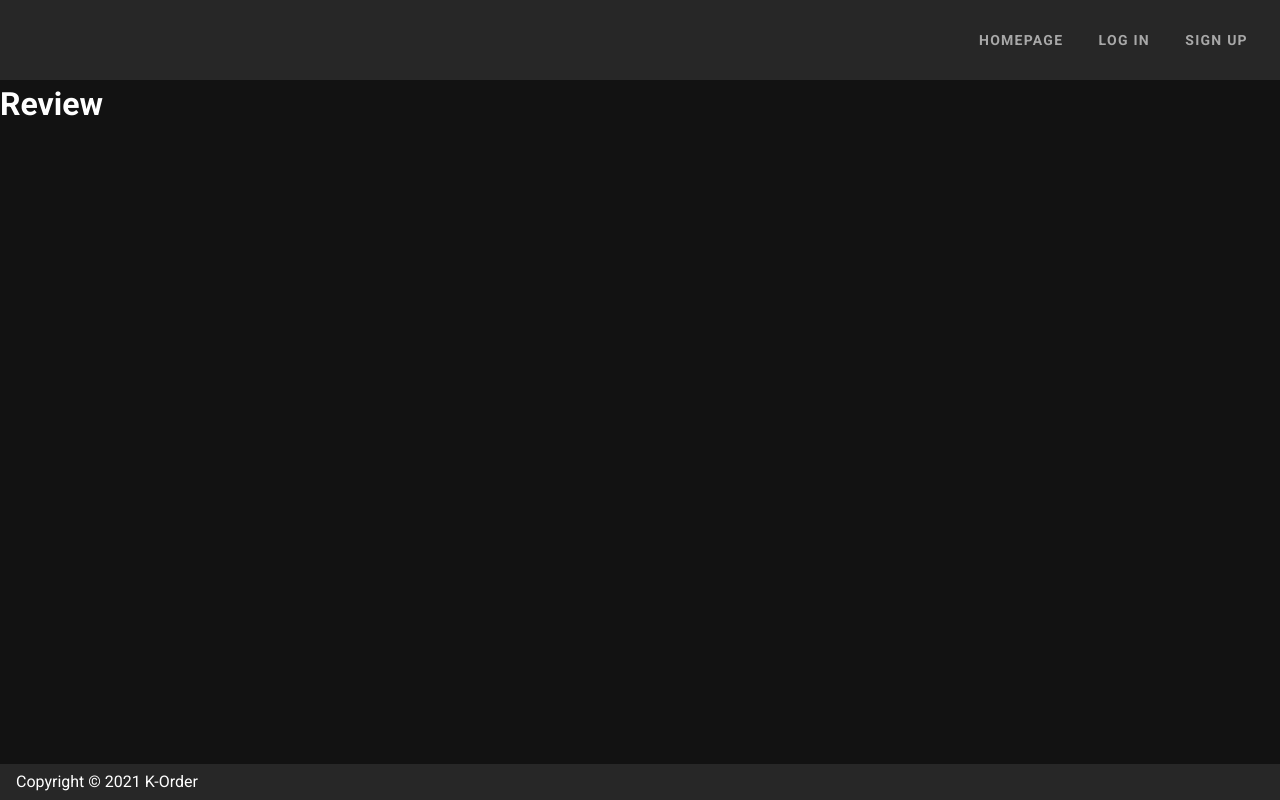
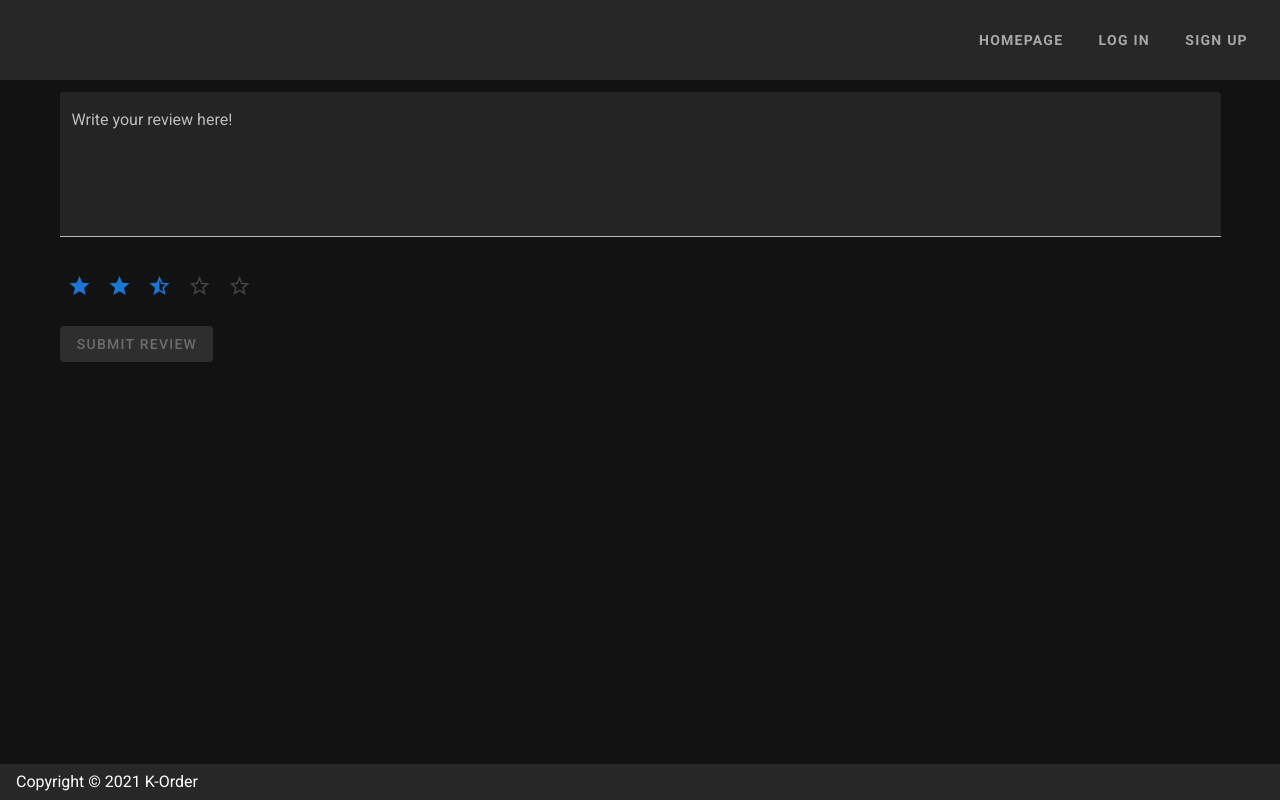
Before and after one commit to aaesmail/nuxt-k-order, a Nuxt app: page /restaurants/1/review in a window 1280 px wide. Built offline with nearby package versions, Linux system fonts and the light colour scheme.

Commit message:
Added Restaurant review

```diff
--- a/pages/restaurants/_id/review.vue
+++ b/pages/restaurants/_id/review.vue
@@ -1,3 +1,54 @@
 <template>
-  <h1>Review</h1>
+  <v-container>
+    <v-textarea
+      v-model="details"
+      filled
+      label="Write your review here!"
+      rows="5"
+      auto-grow
+    ></v-textarea>
+
+    <div class="subtitle-1 font-weight-bold mb-5">
+      <v-rating
+        v-model="rating"
+        half-increments
+        icon-label="custom icon label text {0} of {1}"
+      ></v-rating>
+    </div>
+
+    <v-btn :disabled="!valid" color="success" @click="submit">
+      Submit Review
+    </v-btn>
+  </v-container>
 </template>
+
+<script>
+export default {
+  data() {
+    return {
+      details: '',
+      rating: 2.5,
+    }
+  },
+
+  computed: {
+    valid() {
+      return this.details
+    },
+  },
+
+  methods: {
+    submit() {
+      const requestBody = {
+        restaurantId: this.$route.params.id,
+        rate: this.rating,
+        details: this.details,
+      }
+
+      // submit request here
+
+      this.$router.push('/restaurants/' + this.$route.params.id)
+    },
+  },
+}
+</script>
```
